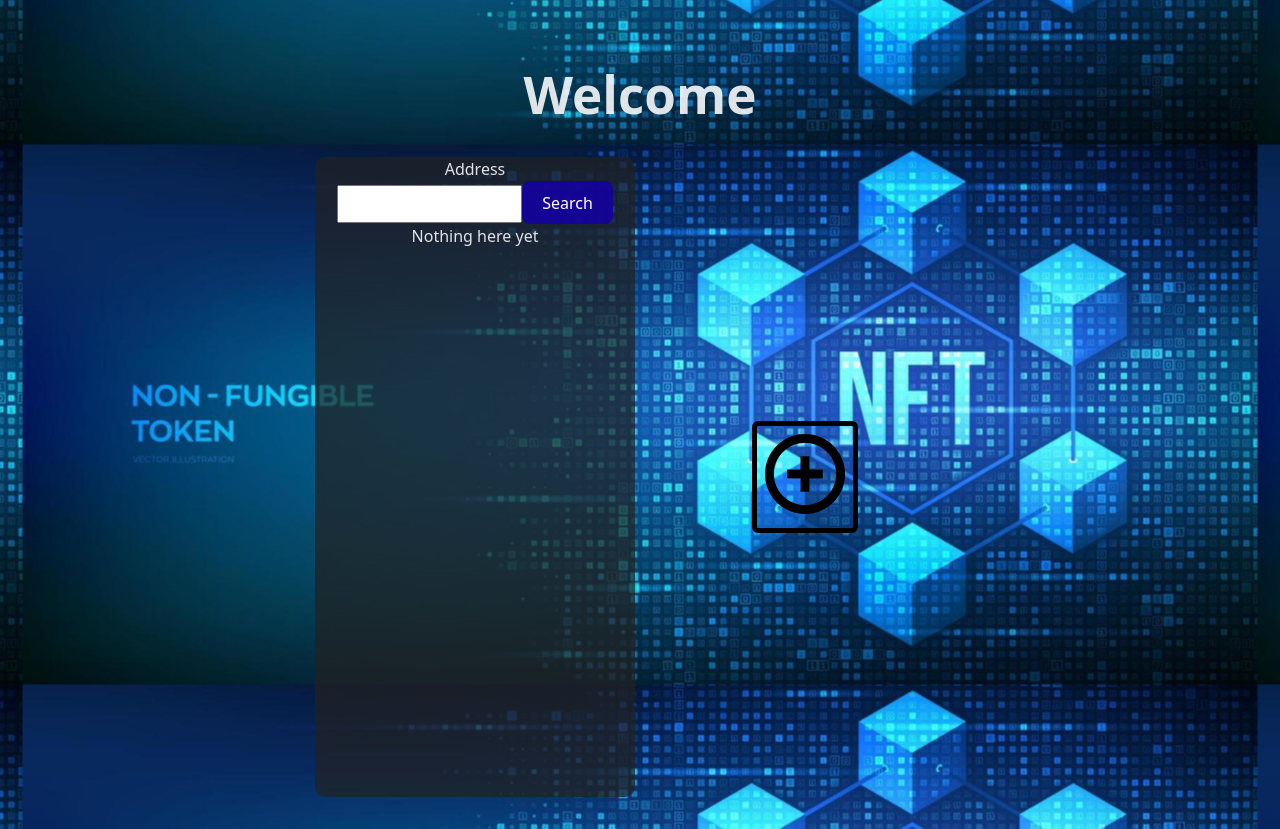
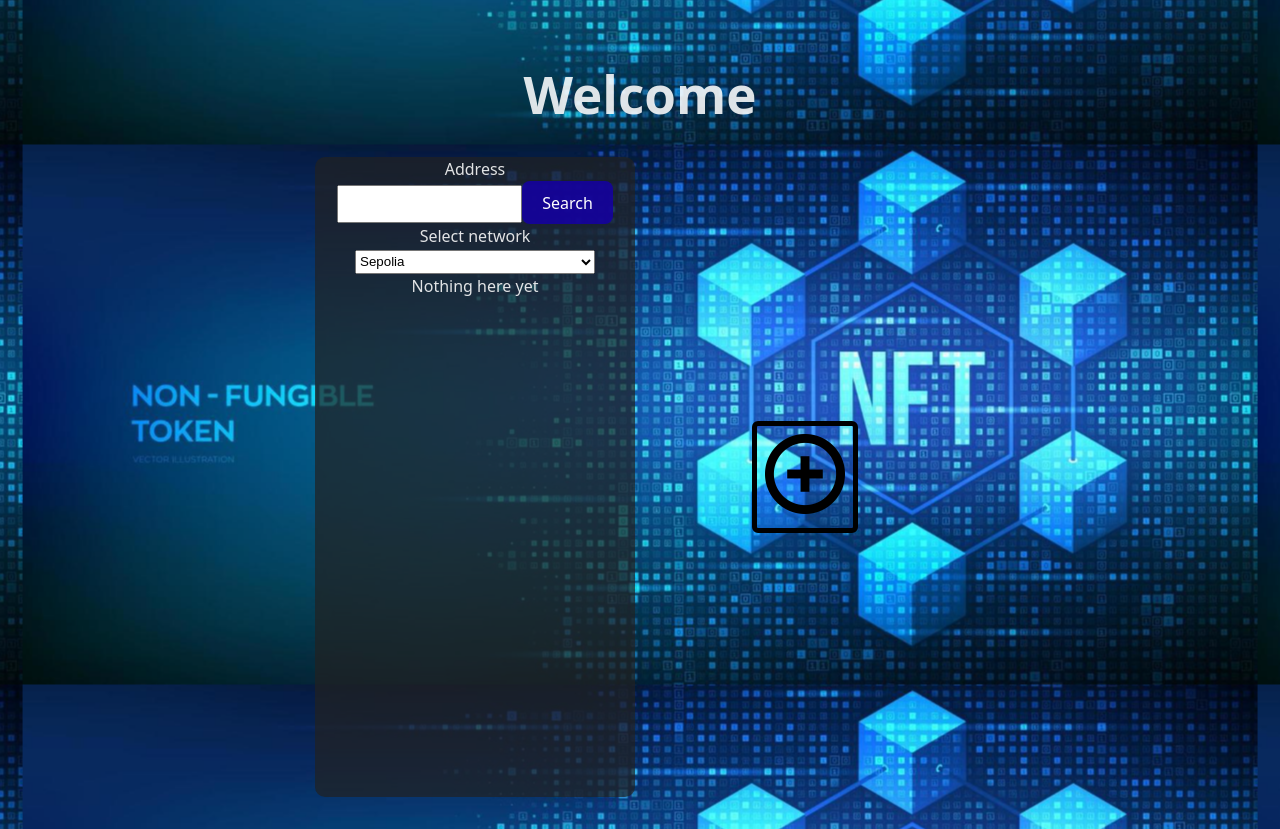
Before and after one commit to tobiasocula/NFT-Viewer-Application, a React (Vite) app in the folder frontend/: page / in a window 1280 px wide. Built offline with nearby package versions, Linux system fonts and the light colour scheme.

Commit message:
final changes

```diff
--- a/frontend/src/App.jsx
+++ b/frontend/src/App.jsx
@@ -17,7 +17,11 @@ const resolveIpfsUrl = (url) => {
 
 function App() {
 
-  const {accounts, addAccount, setData, removeAccount, setAccountState, setAccAddress, setAccountCollapse} = useMyContext();
+  const {accounts, addAccount, setData, removeAccount, setAccountState, setAccAddress, setAccountCollapse,
+    setAccountNetwork, getAccNetwork
+  } = useMyContext();
+
+  const networkValues = ['Sepolia', 'Mainnet'];
 
   //const checkCollapsed = (accIndex, nftIndex) => accounts[accIndex].data[nftIndex].collapsed;
 
@@ -55,9 +59,15 @@ function App() {
                   if (!ethers.utils.isAddress(accounts[index].address)) {
                     console.log('no valid address');
                     setAccountState(index, 2)
-                  } else if (!await setData(index, acc.address)) {
+                  } else {
+                    const res = await setData(index, acc.address);
+                  if (!res.result) {
                     setAccountState(index, 3)
+                  } else if (res.result === 2) {
+                    setAccountState(index, 5)
                   }
+                  }
+
                 }}>
               <input className='input' type="text" value={acc.address} onChange={
                 (e) => {
@@ -66,6 +76,24 @@ function App() {
               }></input>
               <button className='form-button' type="submit">Search</button>
             </form>
+
+
+            <div className='networks-div'>
+              Select network
+              <select
+                  className="networks"
+                  value={networkValues[getAccNetwork(findAccIndex(acc.id))]}
+                  onChange={(e) => {
+              e.preventDefault();
+              const index = findAccIndex(acc.id);
+              console.log('network value index:', getAccNetwork(findAccIndex(acc.id)));
+              setAccountNetwork(index, getAccNetwork(index) === 0 ? 1 : 0);
+            }}>
+                {networkValues.map(k => (
+                  <option key={k} value={k}>{k}</option>
+                ))}
+                </select>
+              </div>
 
 
          <div className='acc-data'>
@@ -160,7 +188,7 @@ function App() {
                           ? "Loading..."
                           : acc.status === 2
                             ? "Incorrect address!"
-                            : acc.status === 3 ? "Something went wrong." : "Nothing here yet"
+                            : acc.status === 3 ? "Something went wrong." : acc.status === 5 ? "No NFTs found" : "Nothing here yet"
                         }
                       </div>
                       )}
--- a/frontend/src/context.jsx
+++ b/frontend/src/context.jsx
@@ -14,12 +14,14 @@ export const ContextProvider = ({ children }) => {
     // 2 -> incorrect address
     // 3 -> error ocurred
     // 4 -> success
+    // 5 -> no NFTs found
 
     const [accounts, setAccounts] = useState([{
         address: "",
         id: 0,
         data: [],
-        status: 0
+        status: 0,
+        network: 0 // 0 = Sepolia, 1 = Mainnet
     }]);
 
     useEffect(() => {
@@ -38,7 +40,18 @@ export const ContextProvider = ({ children }) => {
             address: prev[index].address,
             id: prev[index].id,
             data: prev[index].data,
-            status: status
+            status: status,
+            network: prev[index].network
+        },
+        ...prev.slice(index+1)]);
+    }
+    const setAccountNetwork = (index, network) => {
+        setAccounts((prev) => [...prev.slice(0, index), {
+            address: prev[index].address,
+            id: prev[index].id,
+            data: prev[index].data,
+            status: prev[index].status,
+            network: network
         },
         ...prev.slice(index+1)]);
     }
@@ -57,6 +70,7 @@ export const ContextProvider = ({ children }) => {
                 collapsed: state
             }, ...prev[accIndex].data.slice(nftIndex+1)],
             status: prev[accIndex].status,
+            network: prev[accIndex].network
         }, ...prev.slice(accIndex+1)]);
 
     }
@@ -66,7 +80,8 @@ export const ContextProvider = ({ children }) => {
             address: "",
             id: prev[prev.length-1].id+1,
             data: null,
-            status: 0
+            status: 0,
+            network: 0
         }]);
     }
     const removeAccount = (index) => {
@@ -81,6 +96,7 @@ export const ContextProvider = ({ children }) => {
             id: prev[index].id,
             data: prev[index].data,
             status: prev[index].status,
+            network: prev[index].network
         }, ...prev.slice(index+1)]);
     }
     const setAccData = (index, data) => {
@@ -89,6 +105,7 @@ export const ContextProvider = ({ children }) => {
             id: prev[index].id,
             data: data,
             status: prev[index].status,
+            network: prev[index].network
         }, ...prev.slice(index+1)]);
     }
 
@@ -98,8 +115,9 @@ export const ContextProvider = ({ children }) => {
         try {
             const config = {
             apiKey: 'YNaf7MtOQ7bue4DBaeY8hBkuroqOc_c7',
-            network: Network.ETH_SEPOLIA,
+            network: accounts[index].network === 0 ? Network.ETH_SEPOLIA : Network.ETH_MAINNET
             };
+            console.log('using network:', accounts[index].network)
 
 
             const alchemy = new Alchemy(config);
@@ -110,10 +128,7 @@ export const ContextProvider = ({ children }) => {
 
             if (!ownedNfts.length) {
             console.log(`No NFTs found for address ${addr}`);
-            return;
-            }
-            if (ownedNfts.length > 5) {
-                ownedNfts = ownedNfts.slice(0,5);
+            return {result: 2}
             }
 
 
@@ -146,19 +161,22 @@ export const ContextProvider = ({ children }) => {
                 console.log('account data:', accounts[index].data);
                 setAccountState(index, 4);
             //console.log('image url:', metadata[id].image.cachedUrl);
-            return true;
+            return {result: 4}
 
 
 
 
 } catch (e) {
     console.log('error:', e);
-    return false;
+    return {result: 0}
 }
     }
 
+    const getAccNetwork = (index) => accounts[index].network;
+
     const value = {
-        accounts, addAccount, setData, removeAccount, setAccountState, setAccAddress, setAccountCollapse
+        accounts, addAccount, setData, removeAccount, setAccountState, setAccAddress, setAccountCollapse,
+        setAccountNetwork, getAccNetwork
     }
     return (
         <Context.Provider value={value}>{children}</Context.Provider>
```
